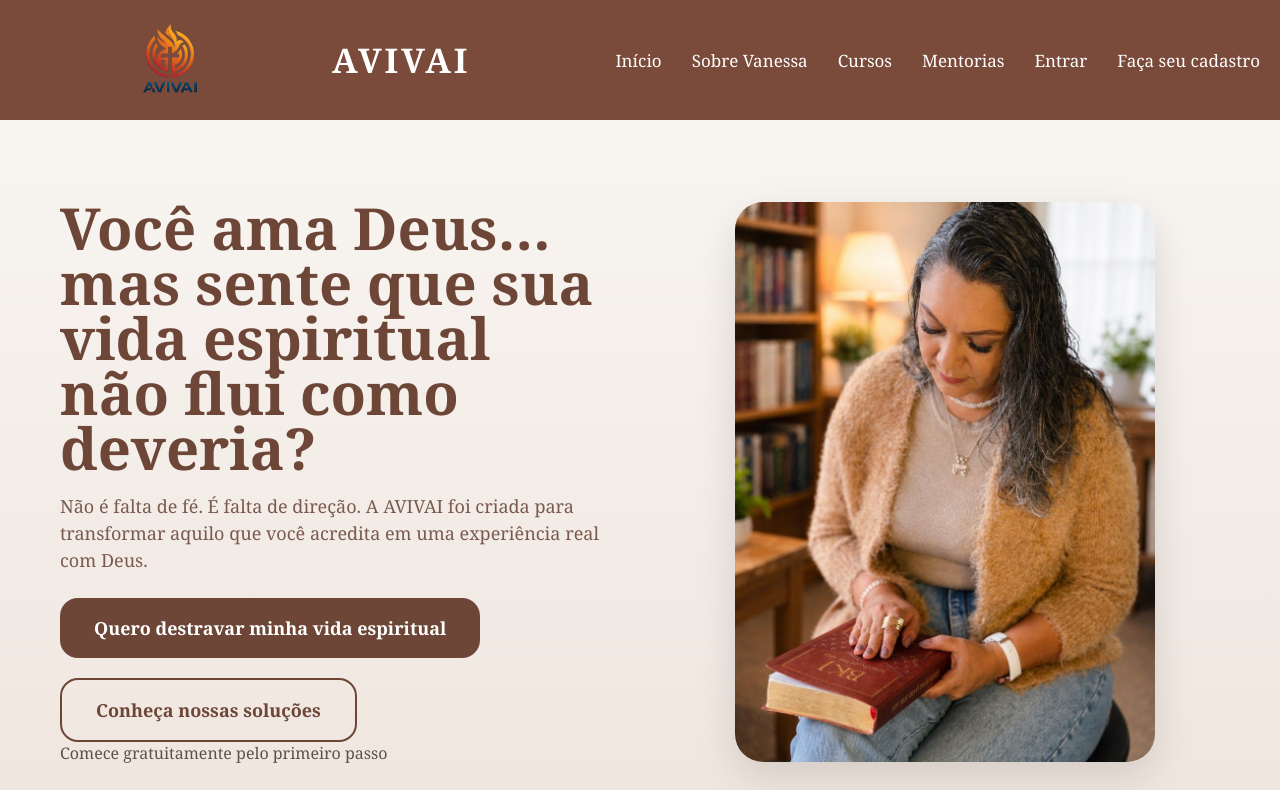
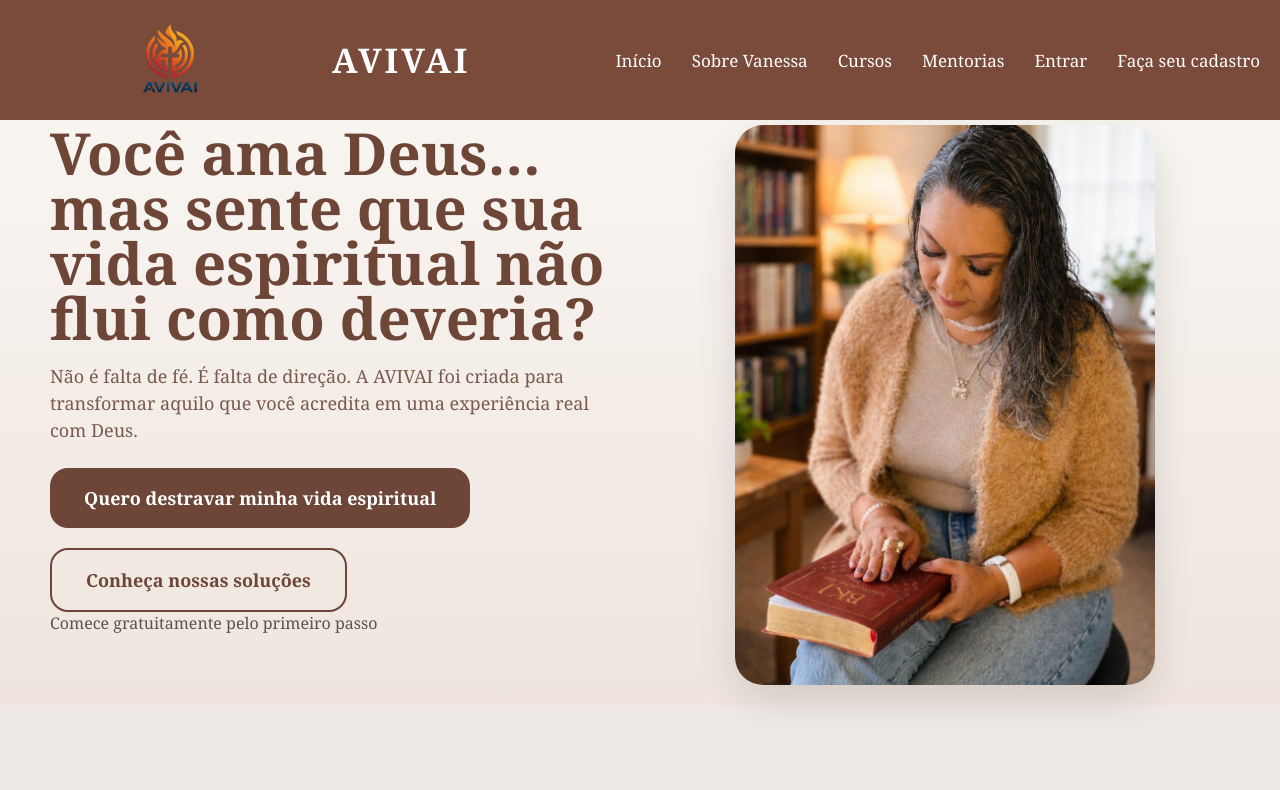
Before and after one commit to Mayra727/avivai-frontend, a React (Vite) app: page / in a window 1280 px wide. Shown: the top 790 px of the page. Built offline with nearby package versions, Linux system fonts and the light colour scheme.

Commit message:
fix: remove duplicated hero styles overriding layout

```diff
--- a/src/pages/Home.css
+++ b/src/pages/Home.css
@@ -309,22 +309,6 @@
 
 }
 
-.hero{
-
-  min-height:88vh;
-
-  display:flex;
-
-  align-items:center;
-
-  justify-content:space-between;
-
-  gap:60px;
-
-  padding:80px 60px;
-
-}
-
 .hero-buttons{
 
   display:flex;
```
